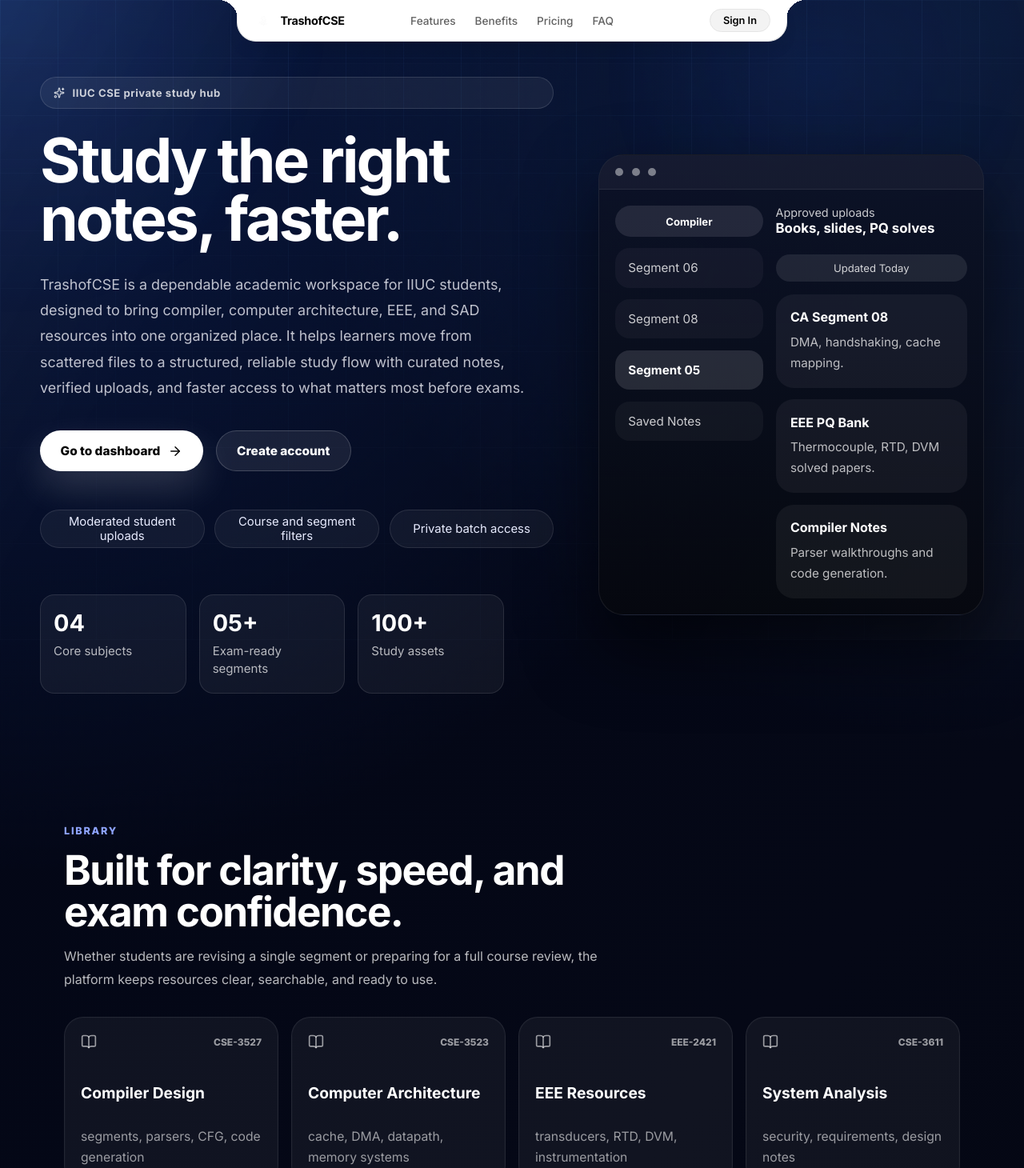
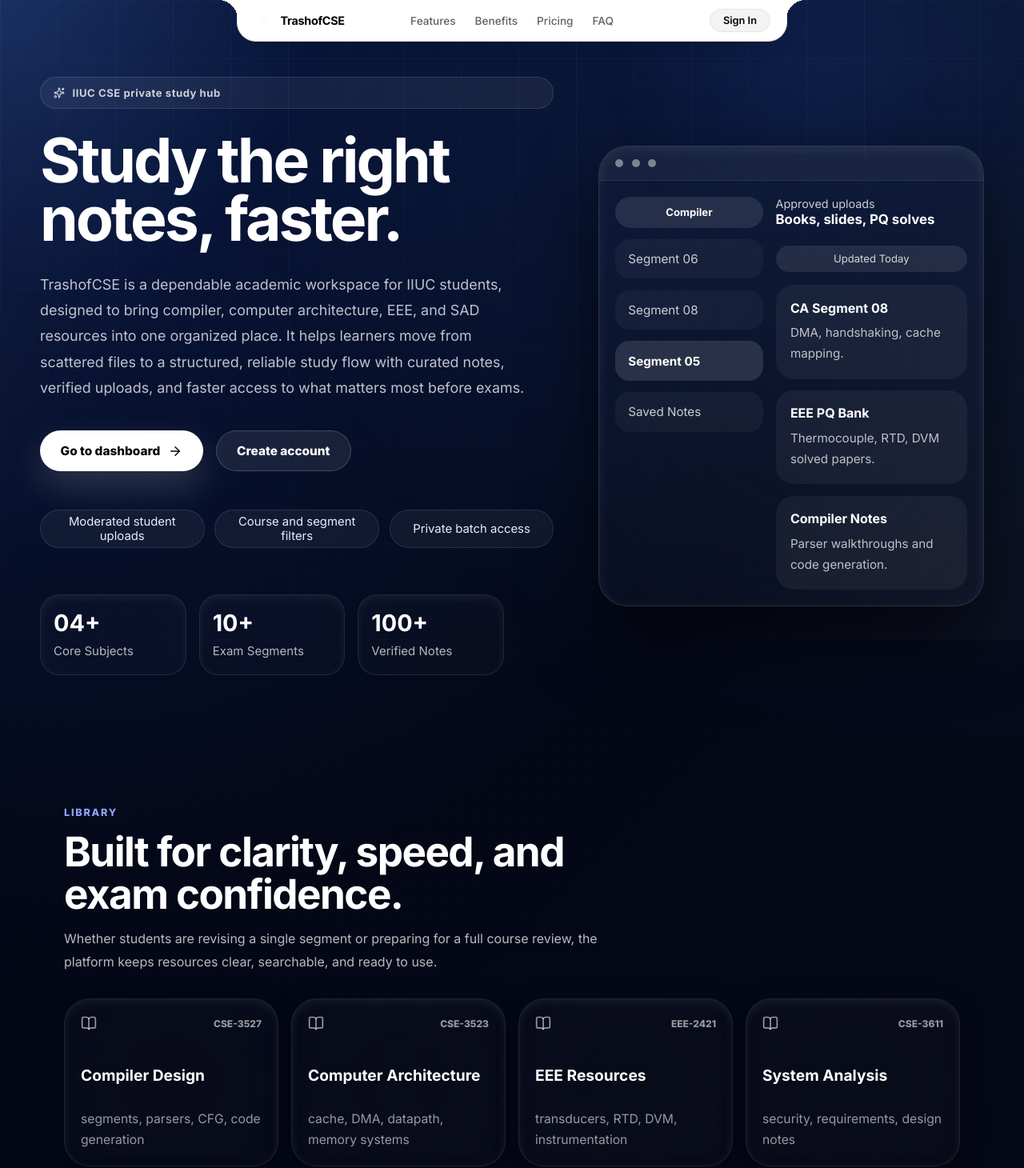
Before and after one commit to mongooseintown/TrashofCSE-Project, a React (Vite) app in the folder frontend/: page / in a window 1280 px wide. Shown: the top 1460 px of the page at 80% size. Built offline with nearby package versions, Linux system fonts and the light colour scheme.

Commit message:
style: upgrade SaaS landing page with liquid glass design and full platform features

```diff
--- a/frontend/src/pages/Home.css
+++ b/frontend/src/pages/Home.css
@@ -162,9 +162,12 @@
 
 .hero-stat {
   padding: 1.1rem 1rem;
-  border-radius: 18px;
-  background: rgba(255, 255, 255, 0.05);
-  border: 1px solid rgba(255, 255, 255, 0.1);
+  border-radius: 24px !important;
+  background: rgba(255, 255, 255, 0.02) !important;
+  backdrop-filter: blur(120px) !important;
+  -webkit-backdrop-filter: blur(120px) !important;
+  border: 1px solid rgba(255, 255, 255, 0.1) !important;
+  box-shadow: inset 0 4px 12px rgba(255, 255, 255, 0.06) !important;
 }
 
 .hero-stat strong {
@@ -185,11 +188,15 @@
 }
 
 .visual-card {
-  border-radius: 32px;
+  border-radius: 36px !important;
   overflow: hidden;
-  background: linear-gradient(180deg, rgba(12, 18, 39, 0.96), rgba(6, 8, 14, 0.9));
-  border: 1px solid rgba(255, 255, 255, 0.08);
-  box-shadow: 0 40px 90px rgba(0, 0, 0, 0.55);
+  background: rgba(255, 255, 255, 0.02) !important;
+  backdrop-filter: blur(120px) !important;
+  -webkit-backdrop-filter: blur(120px) !important;
+  border: 1px solid rgba(255, 255, 255, 0.12) !important;
+  box-shadow:
+    0 40px 90px rgba(0, 0, 0, 0.6),
+    inset 0 4px 16px rgba(255, 255, 255, 0.08) !important;
 }
 
 .visual-topbar {
@@ -362,11 +369,24 @@
 .course-card,
 .feature-card,
 .workflow-card {
-  padding: 1.45rem;
-  border-radius: 24px;
-  background: rgba(255, 255, 255, 0.05);
-  border: 1px solid rgba(255, 255, 255, 0.08);
-  box-shadow: inset 0 0 0 1px rgba(255, 255, 255, 0.01);
+  padding: 1.6rem;
+  border-radius: 32px !important;
+  background: rgba(255, 255, 255, 0.02) !important;
+  backdrop-filter: blur(120px) !important;
+  -webkit-backdrop-filter: blur(120px) !important;
+  border: 1px solid rgba(255, 255, 255, 0.1) !important;
+  box-shadow:
+    0 8px 32px rgba(0, 0, 0, 0.3),
+    inset 0 4px 12px rgba(255, 255, 255, 0.08),
+    inset 0 -4px 12px rgba(0, 0, 0, 0.2) !important;
+  transition: transform 0.3s ease, border-color 0.3s ease;
+}
+
+.course-card:hover,
+.feature-card:hover,
+.workflow-card:hover {
+  transform: translateY(-4px);
+  border-color: rgba(255, 255, 255, 0.25) !important;
 }
 
 .course-card-top {
--- a/frontend/src/pages/Home.jsx
+++ b/frontend/src/pages/Home.jsx
@@ -36,14 +36,24 @@ const features = [
   {
     icon: <MessageSquareText size={20} />,
     title: 'Community Feed',
-    text: 'A focused discussion space for questions, bug reports, suggestions, and peer support throughout the semester.',
+    text: 'A focused discussion space for questions, code snippets, suggestions, and peer support throughout the semester.',
+  },
+  {
+    icon: <ShieldCheck size={20} />,
+    title: 'Moderator Shield',
+    text: 'Admin and moderator verification guarantees spam-free content, verified user accounts, and reliable note solutions.',
+  },
+  {
+    icon: <Sparkles size={20} />,
+    title: 'Live Active Presence',
+    text: 'Track online batchmates in real-time, enabling synchronous study sessions and instant peer collaboration.',
   },
 ];
 
 const stats = [
-  ['04', 'Core subjects'],
-  ['05+', 'Exam-ready segments'],
-  ['100+', 'Study assets'],
+  ['04+', 'Core Subjects'],
+  ['10+', 'Exam Segments'],
+  ['100+', 'Verified Notes'],
 ];
 
 const Home = () => {
```
